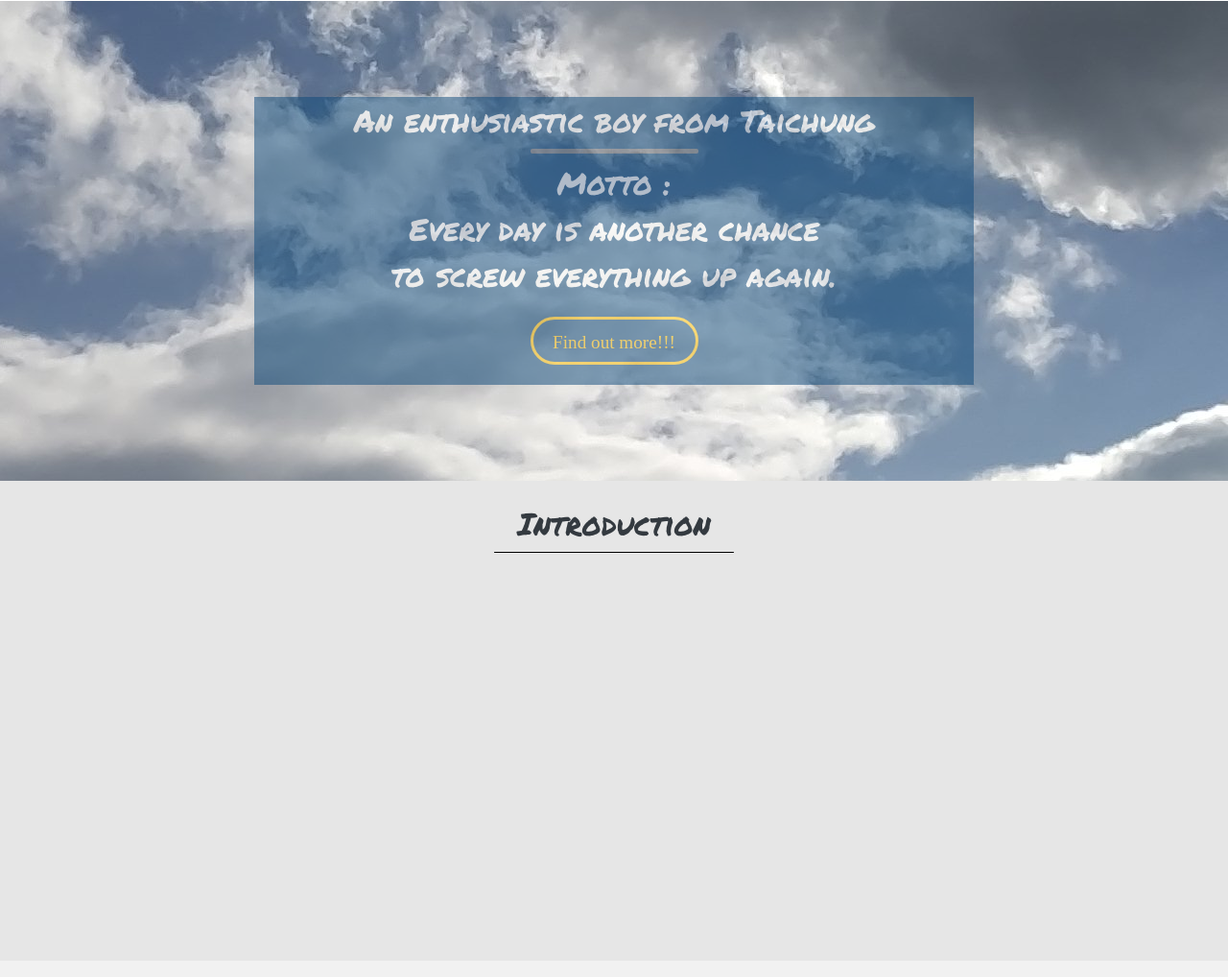
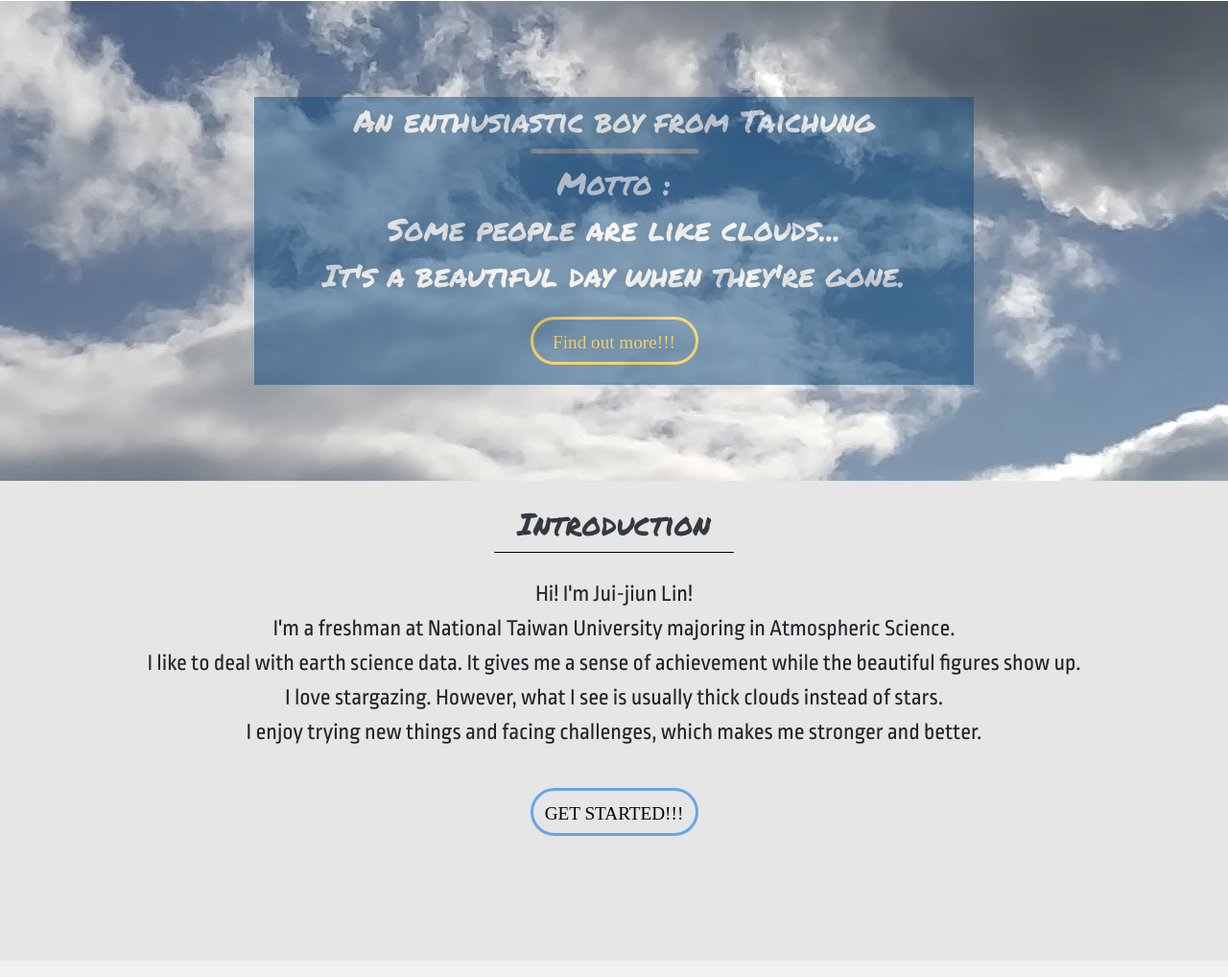
Before and after one commit to JerryLin-0906/Self-introduction, a plain HTML site: page index.html in a window 1280 px wide. Shown: the part 54-1072 px from the top of the page at 96% size. Drawn offline with nearby package versions, Linux system fonts and the light colour scheme.

Commit message:
Add files via upload

```diff
--- a/hw3.css
+++ b/hw3.css
@@ -236,3 +236,31 @@ html{
     color: white;
     display: block;
 }
+.secondbutton{
+    height: 50px;
+    width: calc(700px/4);
+    background-position: center;
+    border-style: solid;
+    border-color: #65a6eb;
+    /*background:grey;
+    margin: auto;*/
+    border-radius: 25px;
+}
+.secondbutton:hover{
+    background-color: #65a6eb;
+    height: 50px;
+    width: calc(700px/4);
+    background-position: center;
+    border-style: solid;
+    border-color: #bccee1;
+    cursor: grab;
+    /*background:grey;
+    margin: auto;*/
+    border-radius: 25px;
+}
+.secondbuttontxt{
+    opacity: 1;
+    font-size: larger;
+    font-family: Bell MT;
+    padding: 10px;
+    color: #000000;
--- a/index.html
+++ b/index.html
@@ -2,8 +2,8 @@
 <html lang="en">
 <head>
     <meta charset="UTF-8">
-    <link rel="stylesheet" href="https://stackpath.bootstrapcdn.com/bootstrap/4.4.1/css/bootstrap.min.css" \
-          integrity="sha384-Vkoo8x4CGsO3+Hhxv8T/Q5PaXtkKtu6ug5TOeNV6gBiFeWPGFN9MuhOf23Q9Ifjh" crossorigin="anonymous">
+    <link rel="stylesheet" href="https://stackpath.bootstrapcdn.com/bootstrap/4.5.0/css/bootstrap.min.css" \
+          integrity="sha384-9aIt2nRpC12Uk9gS9baDl411NQApFmC26EwAOH8WgZl5MYYxFfc+NcPb1dKGj7Sk" crossorigin="anonymous">
     <link href="https://fonts.googleapis.com/css2?family=Permanent+Marker&display=swap" rel="stylesheet">
     <title>Title</title>
     <link rel="stylesheet" type="text/css" href="hw3.css">
@@ -52,7 +52,7 @@
             <div class="maintitle">An enthusiastic boy from Taichung</div>
             <div class="whiteline"></div>
             <div class="maintitle">Motto :</div>
-            <div class="maintitle"style="font-size: xx-large">Every day is another chance <br>to screw everything up again.</div>
+            <div class="maintitle"style="font-size: xx-large">Some people are like clouds... <br>It's a beautiful day when they're gone.</div>
             <div style="height: 90px;padding-top: 20px" align="center">
                 <div href="#Introduction" class="buttontxt firstbutton" onclick="goToAnchor('Introduction')">Find out more!!!</div>
             </div>
@@ -72,7 +72,21 @@
                 <div class="blackline"></div>
             </div>
         </div>
+        <div>
+            <div style="height: 400px">
+                <div class="text" style="height: 200px;font-size: x-large;margin-left: 0px;margin-top: 0px"align="center" >
+                    Hi! I'm Jui-jiun Lin! <br>I'm a freshman at National Taiwan University majoring in Atmospheric Science.<br>
+                    I like to deal with earth science data. It gives me a sense of achievement while the beautiful figures show up.<br>
+                    I love stargazing. However, what I see is usually thick clouds instead of stars.<br>
+                    I enjoy trying new things and facing challenges, which makes me stronger and better.
+                </div>
+                <div style="height: 200px;padding-top: 20px;display: block" align="center">
+                    <div href="#About me" class="secondbuttontxt secondbutton" onclick="goToAnchor('About me')">GET STARTED!!!</div>
+                </div>
 
+
+            </div>
+        </div>
         <!--div style="height: 344px"align="bottom"></div-->
 
     </div>
@@ -116,7 +130,7 @@
                 </ul>
                 <div class="subtitle">Hobbies</div>
                 <ul class="text">
-                    <li style="list-style-type: square">Star gazing</li>
+                    <li style="list-style-type: square">Stargazing</li>
                     <li style="list-style-type: square">Play badminton</li>
                 </ul>
                 <div class="subtitle"style="font-size: xx-large;margin-top: 75px">More to expect...</div>
```
